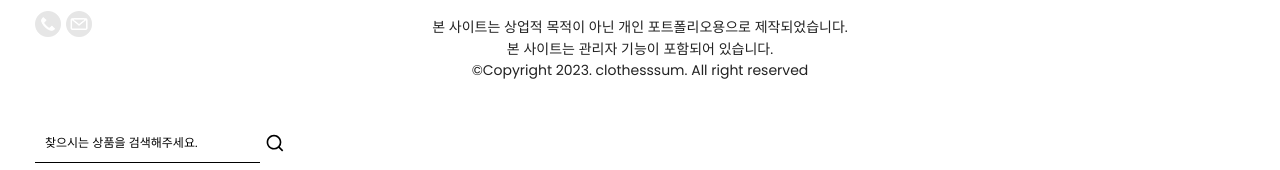
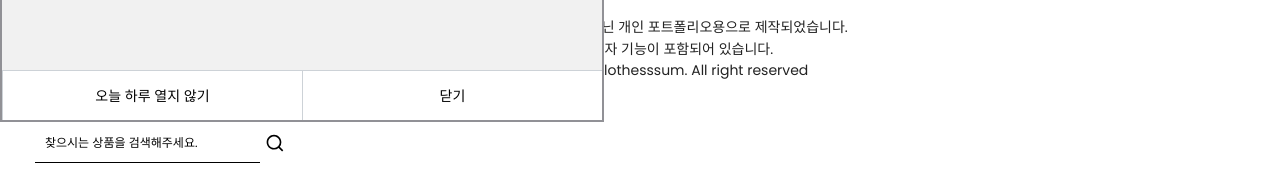
Before and after one commit to jjong-developer/clothesssum, a Vue app: page / in a window 1280 px wide. Shown: the part 532-702 px from the top of the page. Built offline with nearby package versions, Linux system fonts and the light colour scheme; no server answers.

Commit message:
[작업 내용] - 팝업창 "오늘 하루 보지않기" 쿠키 기능 진행

```diff
--- a/src/assets/scss/common.scss
+++ b/src/assets/scss/common.scss
@@ -204,6 +204,17 @@ table {
 /****************************************
 	공통 팝업창
 ****************************************/
+.popup-view {
+	display: block;
+	visibility: visible;
+	opacity: 1;
+
+	&.active {
+		display: none;
+		visibility: hidden;
+		opacity: 0;
+	}
+
 	.popup-wrap {
 		position: fixed;
 		top: 0;
@@ -227,7 +238,7 @@ table {
 				border-left: 1px solid #cdd2d7;
 				border-right: none;
 				border-bottom: none;
-			margin-left: -1px;
+			}
 		}
 	}
 }
--- a/src/assets/scss/style.scss
+++ b/src/assets/scss/style.scss
@@ -289,7 +289,6 @@
             a {
                 display: $dp-block;
                 position: relative;
-                text-align: center;
 
                 img {
                     width: 100%;
@@ -306,14 +305,16 @@
                     background: #334E8C;
                     color: #fff;
                 }
+            }
 
             .product-name {
                 margin: 5px 0 -1px 0;
+                text-align: center;
             }
 
             .product-price {
+                text-align: center;
                 font-size: 15px;
-                }
             }
         }
 
@@ -328,7 +329,6 @@
             a {
                 display: $dp-block;
                 position: relative;
-                text-align: center;
 
                 .best-badge {
                     @include dp-flex-defalut;
@@ -340,14 +340,16 @@
                     background: #334E8C;
                     color: #fff;
                 }
+            }
 
             .product-name {
                 margin: 5px 0 -1px 0;
+                text-align: center;
             }
 
             .product-price {
+                text-align: center;
                 font-size: 15px;
-                }
             }
         }
         .main-product-list-effect {
@@ -447,7 +449,6 @@
                 a {
                     display: $dp-block;
                     position: relative;
-                    text-align: center;
 
                     img {
                         width: 100%;
@@ -464,14 +465,16 @@
                         background: #334E8C;
                         color: #fff;
                     }
+                }
 
                 .product-name {
                     margin: 5px 0 -1px 0;
+                    text-align: center;
                 }
 
                 .product-price {
+                    text-align: center;
                     font-size: 15px;
-                    }
                 }
             }
 
@@ -486,7 +489,6 @@
                 a {
                     display: $dp-block;
                     position: relative;
-                    text-align: center;
 
                     .best-badge {
                         @include dp-flex-defalut;
@@ -498,14 +500,16 @@
                         background: #334E8C;
                         color: #fff;
                     }
+                }
 
                 .product-name {
                     margin: 5px 0 -1px 0;
+                    text-align: center;
                 }
 
                 .product-price {
+                    text-align: center;
                     font-size: 15px;
-                    }
                 }
             }
             .sub-product-list-effect {
--- a/src/components/Common/Popup.vue
+++ b/src/components/Common/Popup.vue
@@ -6,8 +6,8 @@
             </p>
         </div>
         <div class="board-btn-wrap">
-            <button class="defalut-w-btn" type="text">오늘 하루 열지 않기</button>
-            <button class="defalut-w-btn" type="text" dataTest @click="popupClose();">닫기</button>
+            <button class="defalut-w-btn" type="text" @click="popupData('todayClose');">오늘 하루 열지 않기</button>
+            <button class="defalut-w-btn" type="text" @click="popupData('close');">닫기</button>
         </div>
     </div>
 </template>
@@ -21,9 +21,7 @@ export default {
     },
 
     props: {
-        dataTest: {
-            isPopup: false,
-        },
+
     },
 
 	data() {
@@ -37,7 +35,17 @@ export default {
     },
 
     methods: {
-
+        /**
+         * 팝업창 닫기
+         * 부모한테 데이터 전달
+         */
+        popupData(state) {
+            if (state === 'close') { // 닫기
+                this.$emit('close-popup');
+            } else if (state === 'todayClose') { // 오늘 하루 열지 않기
+                this.$emit('today-close-popup');
+            }
+        },
     },
 };
 </script>
--- a/src/views/Home.vue
+++ b/src/views/Home.vue
@@ -1,6 +1,8 @@
 <template>
     <div> <!-- 항상 컴포넌트나 사용 시 최상위 template 태그 하위에 임의(div) 태그가 감싸져있어야 에러가 발생하지 않음 -->
-<!--        <Popup isPopup></Popup>-->
+        <div class="popup-view" :class="{active : isPopup}">
+            <Popup @close-popup="closePopup();" @today-close-popup="todayClosePopup();"></Popup>
+        </div>
 
         <Header></Header>
 
@@ -14,9 +16,9 @@
                                 <a href="#!">
                                     <img :src="require(`@/assets/img/main_product/${bestProduct.file_name}`)" alt="" />
                                     <p class="best-badge">BEST</p>
-                                    <p class="product-name">{{ bestProduct.name }}</p>
-                                    <p class="product-price">{{ bestProduct.price | commaChk }}원</p>
                                 </a>
+                                <p class="product-name">{{ bestProduct.name }}</p>
+                                <p class="product-price">{{ bestProduct.price | commaChk }}원</p>
                             </div>
                         </div>
                     </swiper-slide>
@@ -30,9 +32,9 @@
                     <li class="main-product-list main-product-list-effect" v-for="(product, i) in products" :key="i">
                         <a href="#!">
                             <img :src="require(`@/assets/img/main_product/${product.file_name}`)" alt="" />
-                            <p class="product-name">{{ product.name }}</p>
-                            <p class="product-price">{{ product.price | commaChk }}원</p>
                         </a>
+                        <p class="product-name">{{ product.name }}</p>
+                        <p class="product-price">{{ product.price | commaChk }}원</p>
                     </li>
                 </ul>
             </div>
@@ -96,8 +98,7 @@ export default {
     },
 
     mounted() {
-        this.isPopup = true;
-
+        // this.getCookieMobile();
         /**
          * 메인 상품 (기본 노출)
          */
@@ -119,13 +120,36 @@ export default {
         /**
          * 팝업창 닫기
          */
-        // popupClose(state) {
-        //     console.log(state);
-        //     this.isPopup = state;
-        // },
+        closePopup() {
+            this.isPopup = true;
+        },
 
-        popupClose() {
-            this.isPopup = false;
+
+
+        setCookieMobile ( name, value, expiredays ) {
+            console.log("aaa");
+            var todayDate = new Date();
+            todayDate.setDate( todayDate.getDate() + expiredays );
+            document.cookie = name + "=" + escape( value ) + "; path=/; expires=" + todayDate.toGMTString() + ";"
+        },
+        getCookieMobile() {
+            var cookiedata = document.cookie;
+            if ( cookiedata.indexOf("todayCookier=done") < 0 ){
+                console.log("aaaa");
+                this.isPopup = false;
+            }
+            else {
+                this.isPopup = true;
+            }
+        },
+        /**
+         * 팝업창 오늘 하루 열지 않기
+         */
+        todayClosePopup() {
+            this.setCookieMobile( "todayCookie", "done" , 1);
+            this.isPopup = true;
+
+            this.getCookieMobile();
         },
 
         /**
--- a/src/views/Shop/ACC/AllProduct.vue
+++ b/src/views/Shop/ACC/AllProduct.vue
@@ -13,9 +13,9 @@
                             <li class="sub-product-list sub-product-list-effect" v-for="(product, i) in products" :key="i">
                                 <a href="#!">
                                     <img :src="require(`@/assets/img/sub_product/acc/${product.file_name}`)" alt="" />
-                                    <p class="product-name">{{ product.name }}</p>
-                                    <p class="product-price">{{ product.price | commaChk }}원</p>
                                 </a>
+                                <p class="product-name">{{ product.name }}</p>
+                                <p class="product-price">{{ product.price | commaChk }}원</p>
                             </li>
                         </ul>
                         <infinite-loading @infinite="productListMore" spinner="bubbles">
@@ -37,11 +37,11 @@
 </template>
 
 <script>
-import { mapGetters } from "vuex";
+import {mapGetters} from "vuex";
 import Header from "@/components/Common/Header";
 import Footer from "@/components/Common/Footer";
-import ProductCategory from '@/components/Shop/Acc/ProductCategory';
-import { getProductNoParam } from "@/assets/js/api.js";
+import ProductCategory from "@/components/Shop/Acc/ProductCategory";
+import {getProductNoParam} from "@/assets/js/api.js";
 import InfiniteLoading from "vue-infinite-loading";
 
 export default {
```
Lines whose indentation alone changed are shown as unchanged.
